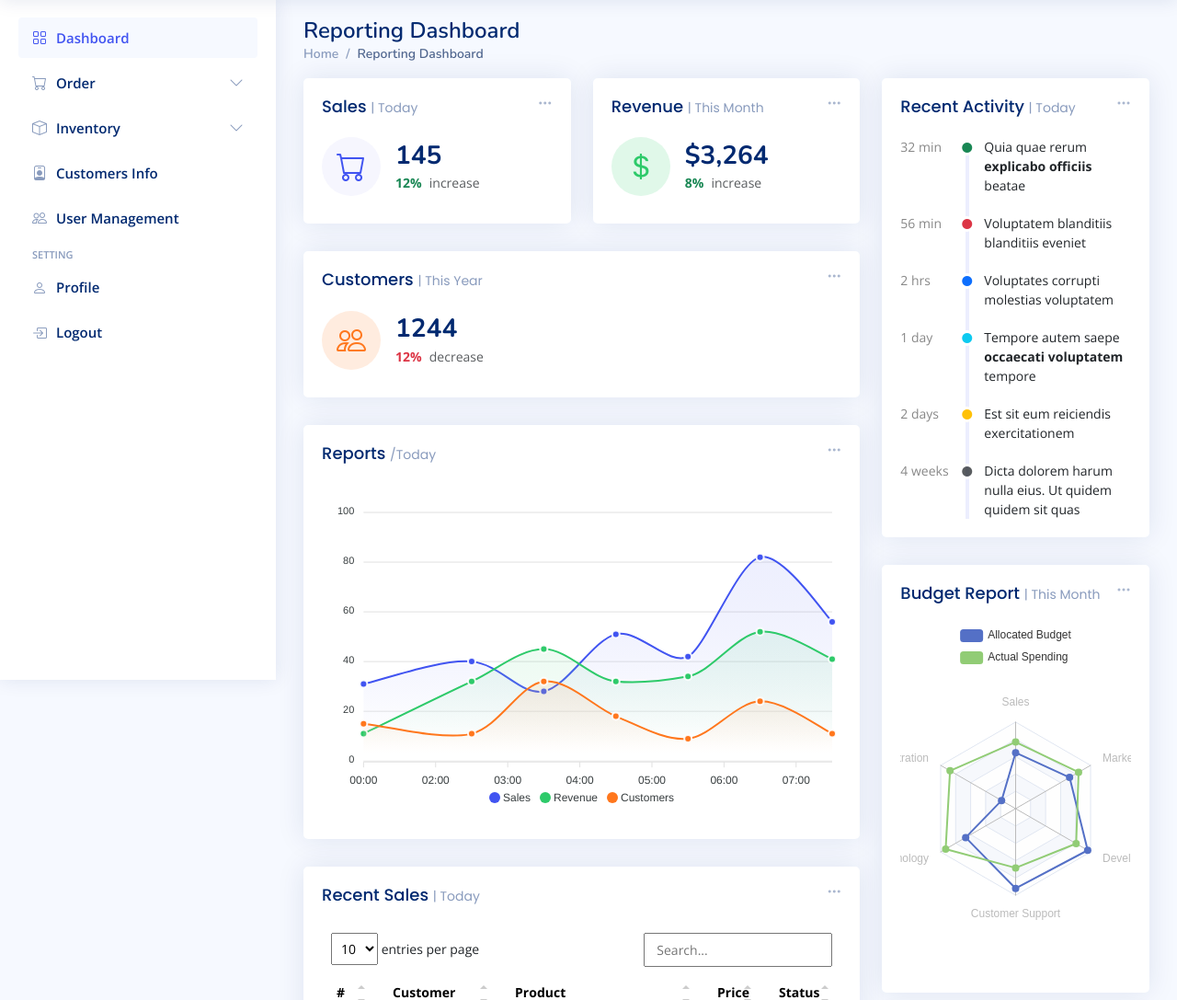
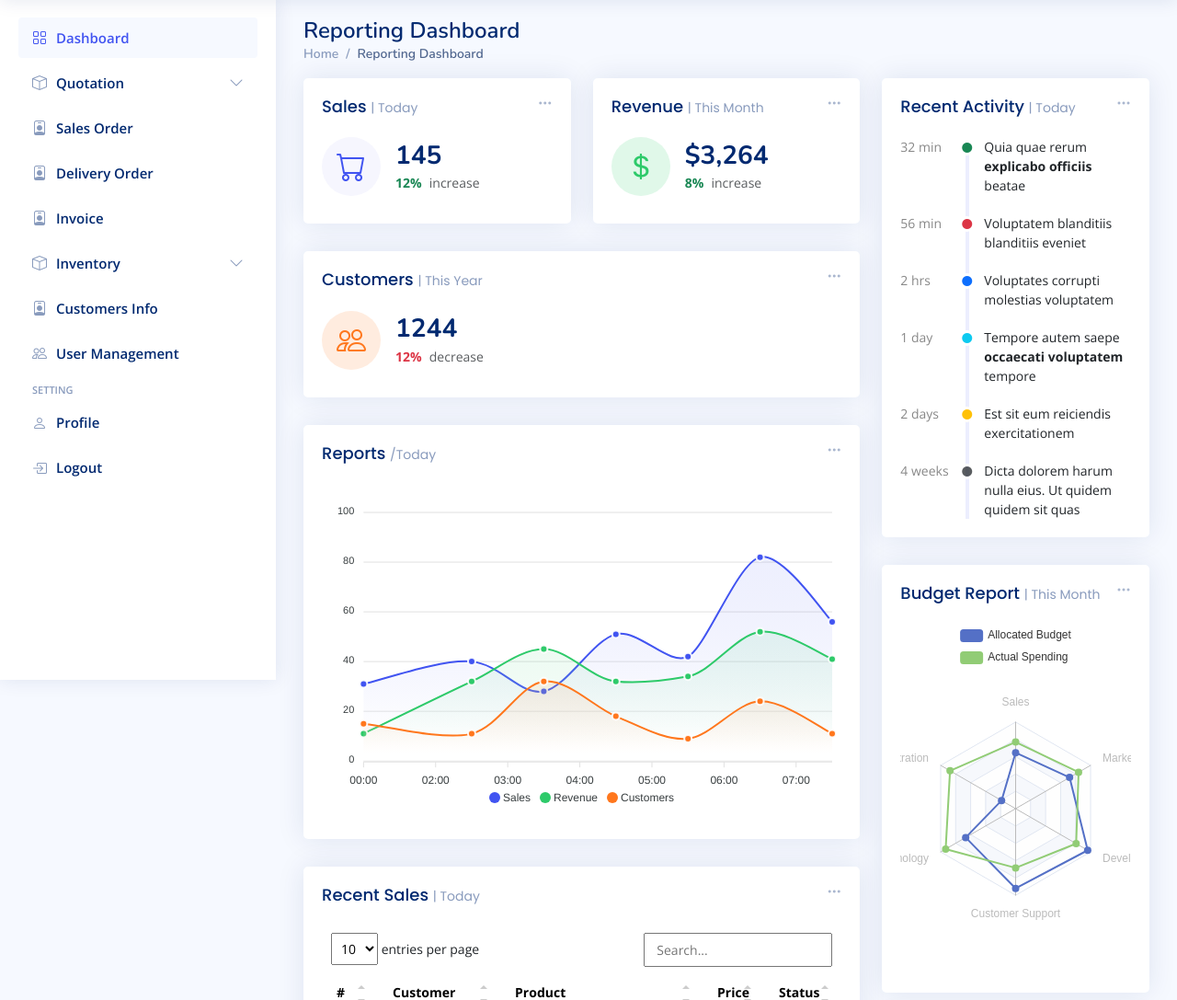
Before and after one commit to zw-weng/xcode-akmms, a PHP site: page /akmms/adminmain.php in a window 1280 px wide. Shown: the part 61-1148 px from the top of the page at 92% size. Run offline with PHP 8.4, Linux system fonts and the light colour scheme; some libraries are stand-ins or nearby versions.

Commit message:
Update headeradmin.php

```diff
--- a/headeradmin.php
+++ b/headeradmin.php
@@ -286,37 +286,44 @@ include('function.php');
       </li><!-- End Dashboard Nav -->
 
       <li class="nav-item">
-        <a class="nav-link collapsed" data-bs-target="#components-nav" data-bs-toggle="collapse" href="#">
-          <i class="bi bi-cart"></i><span>Order</span><i class="bi bi-chevron-down ms-auto"></i>
+        <a class="nav-link collapsed" data-bs-target="#forms-nav" data-bs-toggle="collapse" href="#">
+          <i class="bi bi-box"></i><span>Quotation</span><i class="bi bi-chevron-down ms-auto"></i>
         </a>
-        <ul id="components-nav" class="nav-content collapse " data-bs-parent="#sidebar-nav">
+        <ul id="forms-nav" class="nav-content collapse " data-bs-parent="#sidebar-nav">
           <li>
             <a href="quotation-advertising.php">
-              <i class="bi bi-circle"></i><span>Quotation (Advertising)</span>
-            </a>
-          </li>
-            <li>
-            <a href="quotation-construction.php">
-              <i class="bi bi-circle"></i><span>Quotation (Construction)</span>
+              <i class="bi bi-circle"></i><span>Advertising</span>
             </a>
           </li>
           <li>
-            <a href="components-accordion.html">
-              <i class="bi bi-circle"></i><span>Sales Order</span>
-            </a>
-          </li>
-          <li>
-            <a href="deliveryorderlist.php">
-              <i class="bi bi-circle"></i><span>Delivery Order</span>
-            </a>
-          </li>
-          <li>
-            <a href="invoicelist.php">
-              <i class="bi bi-circle"></i><span>Invoice</span>
+            <a href="quotation-construction.php">
+              <i class="bi bi-circle"></i><span>Construction</span>
             </a>
           </li>
         </ul>
-      </li><!-- End Components Nav -->
+      </li><!-- End Quotation Nav -->
+
+      <li class="nav-item">
+        <a class="nav-link collapsed" href="phphphph">
+          <i class="bi bi-person-badge"></i>
+          <span>Sales Order</span>
+        </a>
+      </li><!-- End Sales Order Nav -->
+
+      <li class="nav-item">
+        <a class="nav-link collapsed" href="users-profile.html">
+          <i class="bi bi-person-badge"></i>
+          <span>Delivery Order</span>
+        </a>
+      </li><!-- End Delivery Order Nav -->
+
+       <li class="nav-item">
+        <a class="nav-link collapsed" href="invoicegenerate.php">
+          <i class="bi bi-person-badge"></i>
+          <span>Invoice</span>
+        </a>
+      </li><!-- End Invoice Nav -->
+
 
       <li class="nav-item">
         <a class="nav-link collapsed" data-bs-target="#forms-nav" data-bs-toggle="collapse" href="#">
@@ -334,7 +341,7 @@ include('function.php');
             </a>
           </li>
         </ul>
-      </li><!-- End Forms Nav -->
+      </li><!-- End Inventory Nav -->
 
        <li class="nav-item">
         <a class="nav-link collapsed" href="users-profile.html">
```
